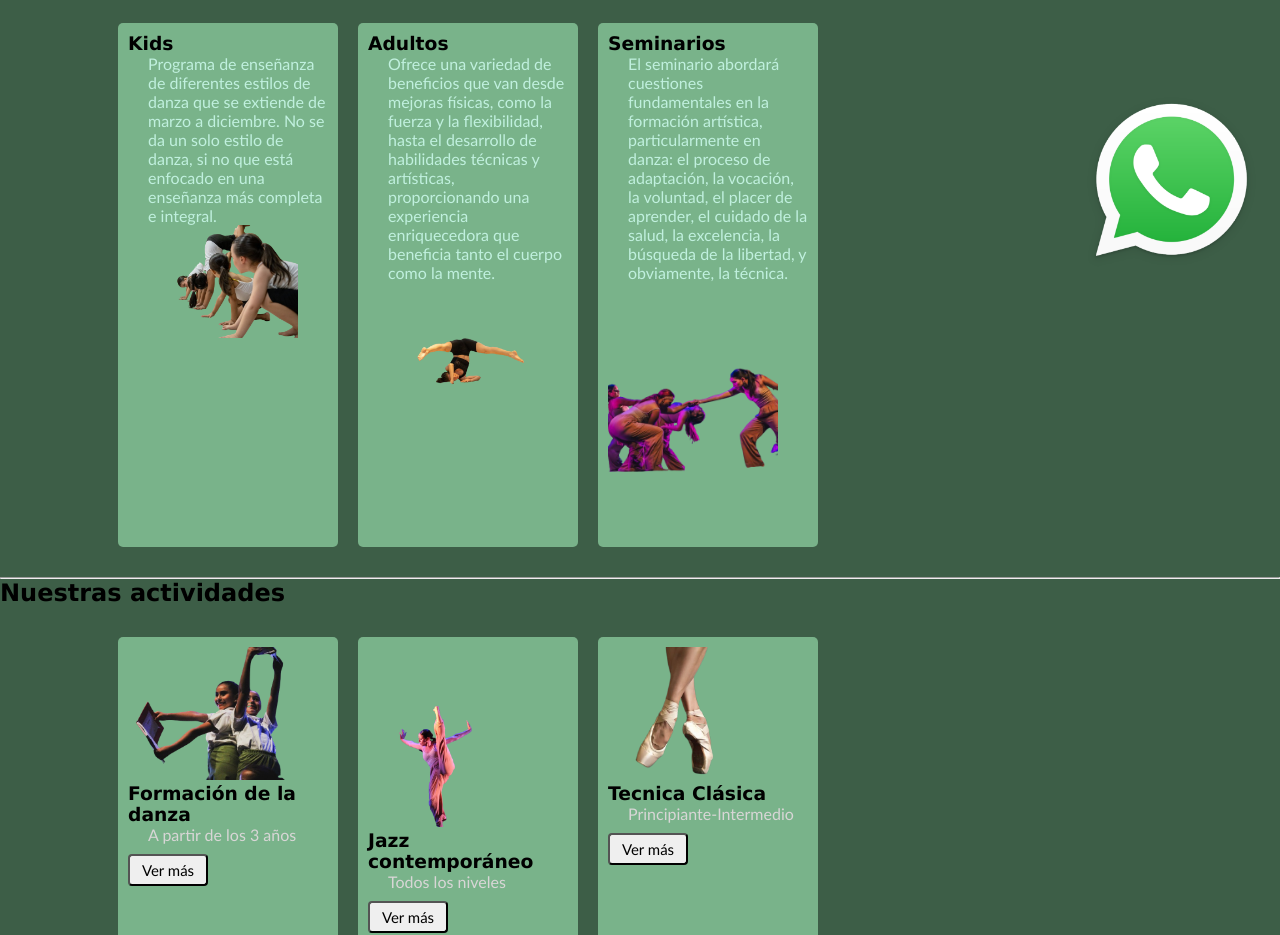
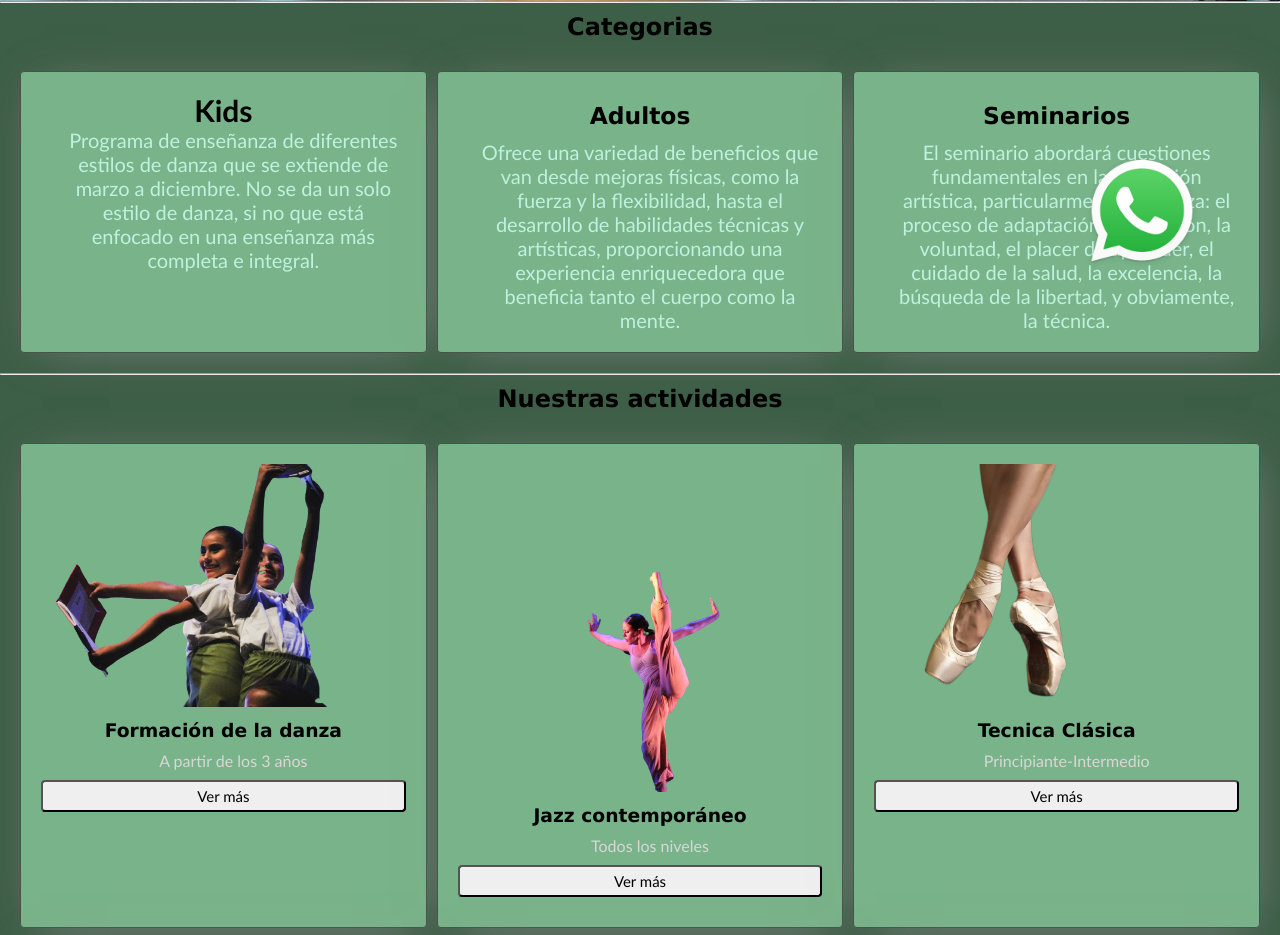
Before and after one commit to GisellaAballay/PrimerProyecto, a plain HTML site: page index.html in a window 1280 px wide. Shown: the part 504-1439 px from the top of the page. Drawn offline with Linux system fonts and the light colour scheme; a web font is replaced by a local one.

Commit message:
fix grid for categories and activities

```diff
--- a/index.html
+++ b/index.html
@@ -36,24 +36,26 @@
     </div>
     <hr>
 
+    <h2>Categorias</h2>
+
     <section id="categories">
-            <div class="kidcategory">
-                <h3>Kids</h3>
+        <div class="cate">
+            <div class="card">
+                <h1>Kids</h1>
                 <p class="descripcion">Programa de enseñanza de diferentes estilos de danza que se extiende de marzo a diciembre. No se da un solo estilo de danza, si no que está enfocado en una enseñanza más completa e integral.</p>
-                <img src="./assets/imagenes/IMG_9250.PNG" class="imgcategories">
             </div>
 
-            <div class="adultocategory">
+            <div class="card">
                 <h3>Adultos</h3>
                 <p class="descripcion">Ofrece una variedad de beneficios que van desde mejoras físicas, como la fuerza y la flexibilidad, hasta el desarrollo de habilidades técnicas y artísticas, proporcionando una experiencia enriquecedora que beneficia tanto el cuerpo como la mente.</p>
-                <img src="./assets/imagenes/IMG_9249.PNG" class="imgcategories">
+
             </div>
 
-            <div class="seminariocategory">
+            <div class="card">
                 <h3>Seminarios</h3>
                 <P class="descripcion">El seminario abordará cuestiones fundamentales en la formación artística, particularmente en danza: el proceso de adaptación, la vocación, la voluntad, el placer de aprender, el cuidado de la salud, la excelencia, la búsqueda de la libertad, y obviamente, la técnica.</P>
-                <img src="./assets/imagenes/seminariocategoria.PNG" class="imgcategories">
             </div>
+        </div>
     </section>
 
     <hr>
@@ -61,50 +63,49 @@
     <h2>Nuestras actividades</h2>
 
     <section id="activities">
-            <div id="formacion">
+        <div class="acti">
+            <div class="card">
                 <img src="./assets/imagenes/IMG_7655-removebg-preview (1).png" class="imgactividades">
                 <h3>Formación de la danza</h3>
                 <p>A partir de los 3 años</p>
                 <button class="vermas">Ver más</button>
             </div>
 
-            <div id="jazzcontempo">
+            <div class="card">
                 <img src="./assets/imagenes/jazzcontempo-removebg-preview.png" class="imgactividades1">
                 <h3>Jazz contemporáneo</h3>
                 <p>Todos los niveles</p>
                 <button class="vermas">Ver más</button>
             </div>
 
-            <div id="tecnica">
+            <div class="card">
                 <img src="./assets/imagenes/clasico-removebg-preview.png" class="imgactividades">
                 <h3>Tecnica Clásica</h3>
                 <p>Principiante-Intermedio</p>
                 <button class="vermas">Ver más</button>
             </div>
-    </section>
 
-    <section>
-            <div id="theaterjazz">
+            <div class="card">
                 <img src="./assets/imagenes/theater remove.png" class="imgactividades1">
                 <h3>Theater Jazz</h3>
                 <p>Principiante-Intermedio</p>
                 <button class="vermas">Ver más</button>
             </div>
 
-            <div id="flexibilidad">
+            <div class="card">
                 <img src="./assets/imagenes/flexi-removebg-preview.png" class="imgactividades">
                 <h3>Flexibilidad</h3>
                 <p>Todos los niveles</p>
                 <button class="vermas">Ver más</button>
             </div>
 
-            <div id="street+heels">
+            <div class="card">
                 <img src="./assets/imagenes/street-removebg-preview.png" class="imgactividades">
                 <h3>Street + Heels</h3>
                 <p>Todos los niveles</p>
                 <button class="vermas">Ver más</button>
             </div>
-
+        </div>
     </section>
 
     <hr>
--- a/styles/styles.css
+++ b/styles/styles.css
@@ -36,8 +36,10 @@ nav a {
     color: #fff;
 }
 
-.h1, h2, h3{
+.h1, h2, h3, h4{
     font-family: 'Lucida Sans', 'Lucida Sans Regular', 'Lucida Grande', 'Lucida Sans Unicode', Geneva, Verdana, sans-serif;
+    text-align: center;
+    padding: 10px;
 }
 
 body {
@@ -50,6 +52,16 @@ body {
     color:#c0f0de;
 }
 
+.contenedora{
+    color:rgb(240, 244, 250);
+    font-size: 20px;
+    min-height: 40vh;
+}
+
+.contenedora p{
+    color: #ffffff;
+    font-style: italic;
+}
 
 #contenedor{
     margin-top: 5px;
@@ -65,11 +77,12 @@ p{
 }
 
 .imgcontenido {
+    width: 35%;
     float: right;
 }
 
 img {
-    width: 30%;
+    width: 20%;
 }
 
 header {
@@ -86,27 +99,44 @@ main {
 }
 
 
-.imgcategories{
-    display: flex;
-    justify-content: center;
-    width: 85%;
+#categories{
+    text-align: center;
+    font-size: 20px;
 }
 
-section{
-    display: flex;
-    width: 70%;
+#categories .cate{
+    display: grid;
+    grid-template-columns: repeat(3, 1fr);
+    gap: 10px;
     padding: 20px;
-    gap: 20px;
-    justify-content: center;
+}
+#categories .card{
+    gap: 10px;
+    padding: 20px;
+    border: 1px solid #46554a;
+    background-color: #79b38a;
+    box-shadow: 6px 5px 45px -15px rgba(155, 150, 150, 0.75);
+    border-radius: 4px;
 }
 
-section div{
-    width: 200px;
-    padding: 10px;
-    margin: 10px 0;
+#activities{
+ text-align: center;
+}
+
+#activities .acti{
+    display: grid;
+    grid-template-columns: repeat(3, 1fr);
+    gap: 10px;
+    padding: 20px;
+}
+
+#activities .card{
+    gap: 10px;
+    padding: 20px;
+    border: 1px solid #46554a;
     background-color: #79b38a;
-    border-radius: 5px;
-    border-width: 5px;
+    box-shadow: 6px 5px 45px -15px rgba(155, 150, 150, 0.75);
+    border-radius: 4px;
 }
 
 .imgactividades{
@@ -133,9 +163,7 @@ section div{
     margin-top: 100px;
     border-radius: 4px;
 }
-h5{
-    font-size: 20px;
-}
+
 .controls{
     width: 90%;
     padding: 10px;
@@ -147,7 +175,7 @@ h5{
 
 button{
     align-content: center;
-    width: 40%;
+    width: 100%;
     border-radius: 4px;
     padding: 5px;
     margin: 10px 0;
@@ -182,3 +210,15 @@ footer{
 p{
     color: var(--color-primario);
 }
+
+@media (min-width: 880px){
+    #categories, #activities {
+        grid-template-columns: 1fr 1fr;
+    }
+}
+
+@media (min-width: 480px){
+    #categories, #activities {
+        grid-template-columns: 1fr;
+    }
+}
```
